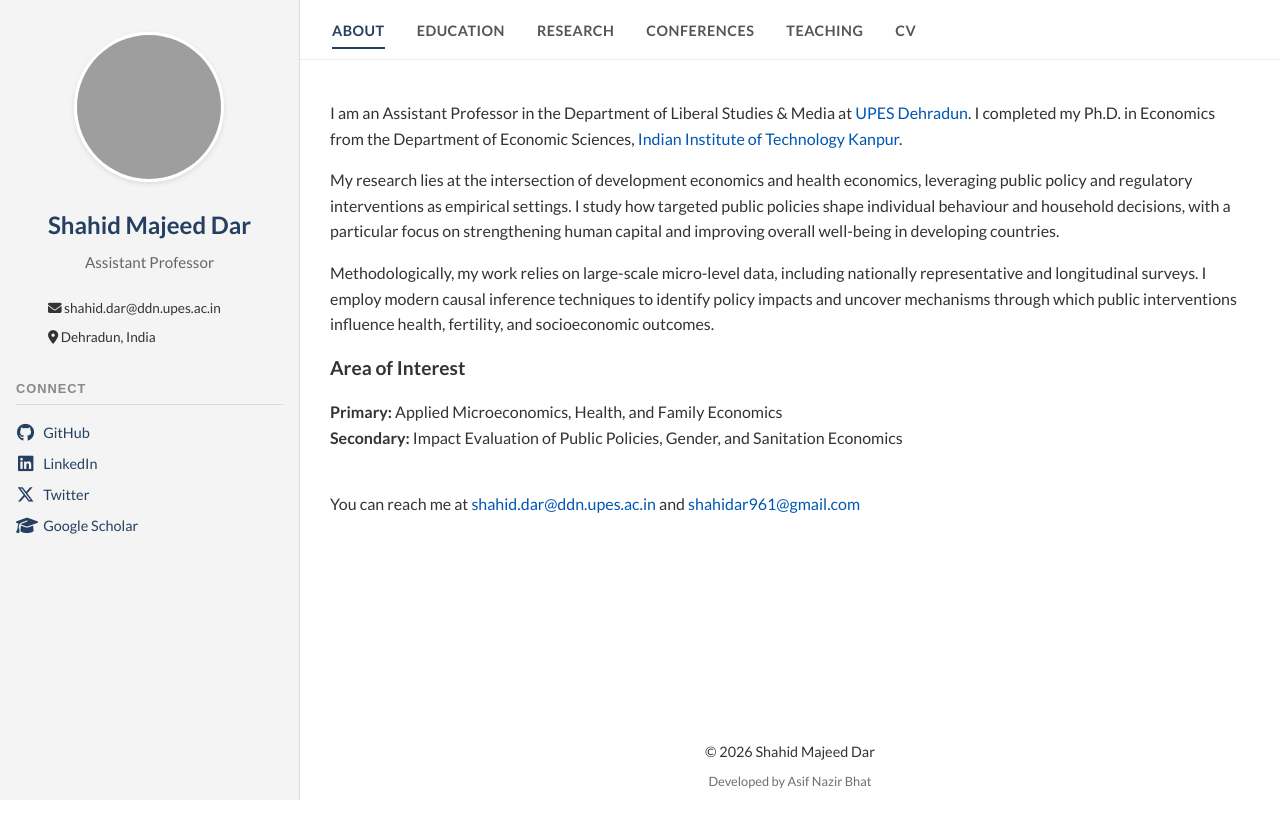
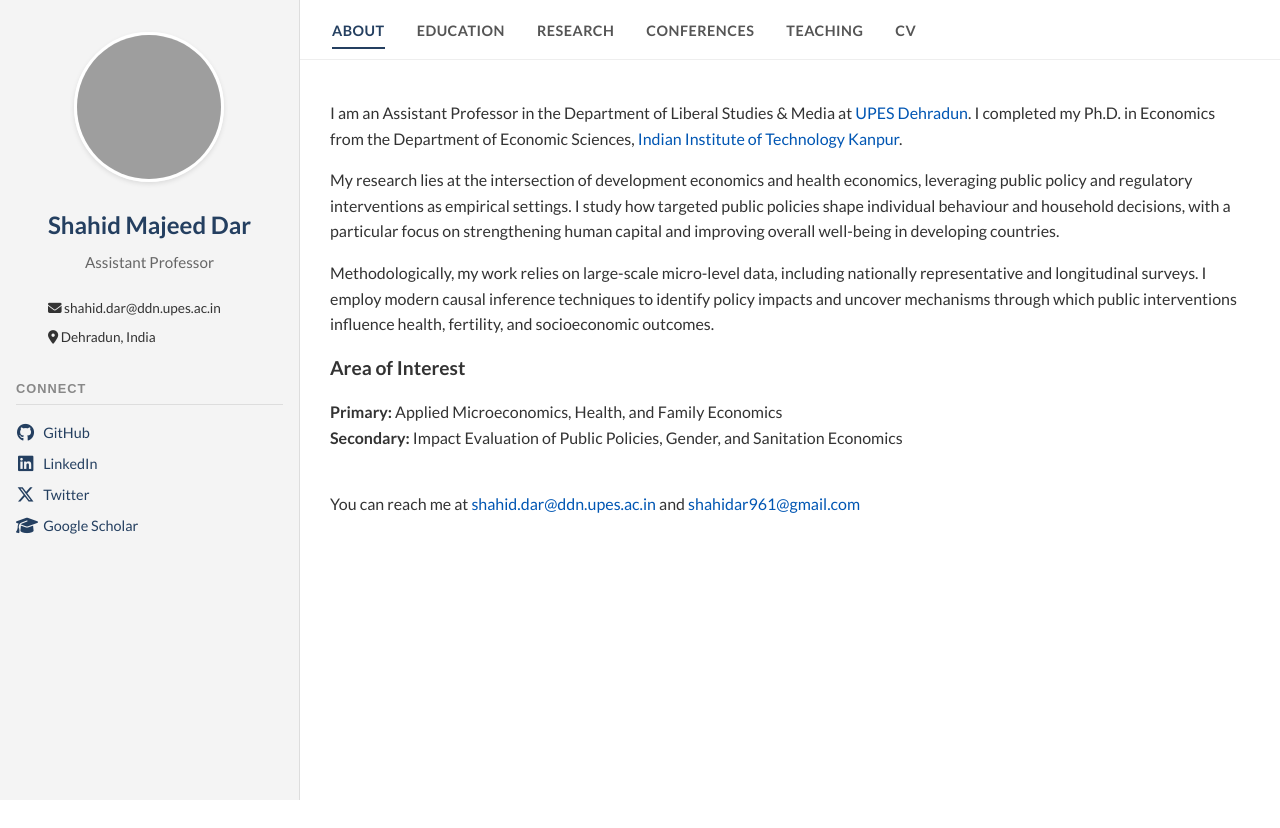
Before and after one commit to shahidar961/shahidar961.github.io, a React (Vite) app: page / in a window 1280 px wide. Shown: the top 828 px of the page. After the commit the page ends 800 px from the top, so only its background shows below. Built offline with nearby package versions, Linux system fonts and the light colour scheme; grey boxes are pictures that could not be loaded.

Commit message:
remove footer

```diff
--- a/src/components/Footer.jsx
+++ b/src/components/Footer.jsx
@@ -5,8 +5,8 @@ const Footer = () => {
     return (
         <footer className="site-footer">
             <div className="footer-container">
-                <p>&copy; {new Date().getFullYear()} Shahid Majeed Dar</p>
-                <p className="developer-credit">Developed by Asif Nazir Bhat</p>
+                {/* <p>&copy; {new Date().getFullYear()} Shahid Majeed Dar</p>
+                <p className="developer-credit">Developed by Asif Nazir Bhat</p> */}
             </div>
         </footer>
     );
```
